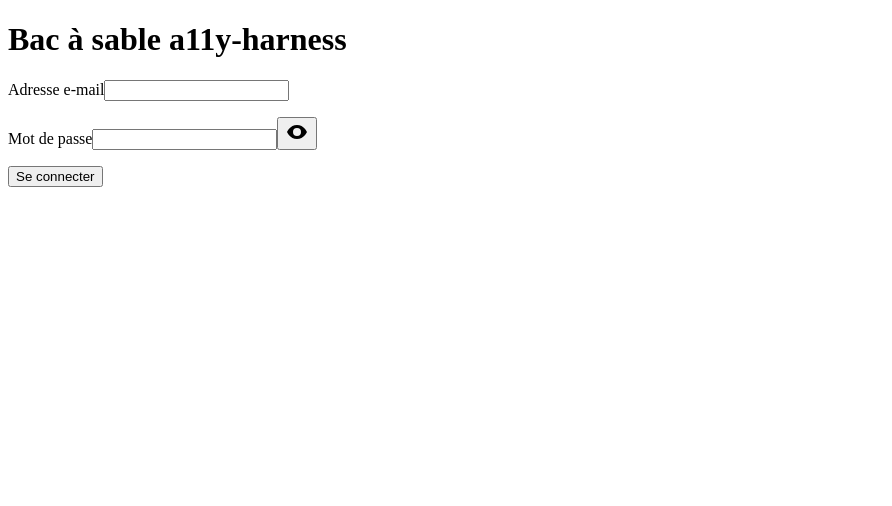
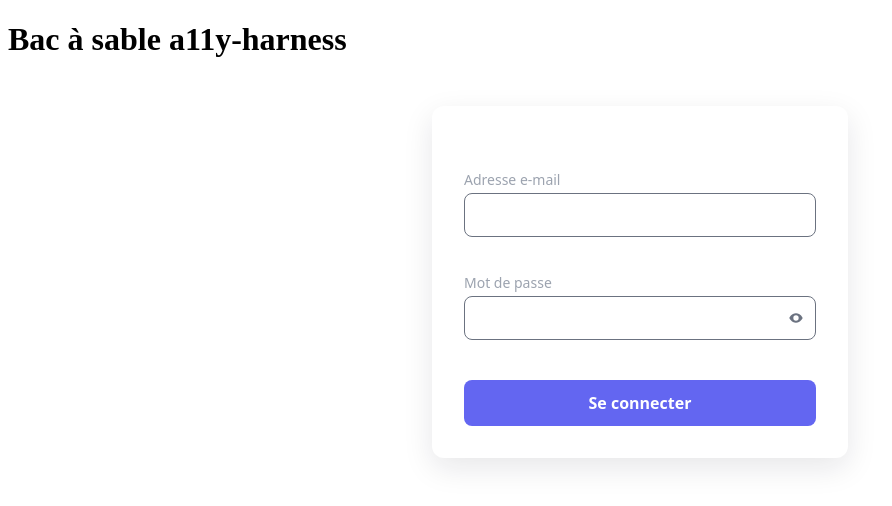
Before and after one commit to Yoann-Fortin/a11y-harness, a React (Vite) app in the folder playground/: page / in a window 1280 px wide. Shown: the top 506 px of the page, without its empty margins (0-892 px from the left). Built offline with nearby package versions, Linux system fonts and the light colour scheme.

Commit message:
style(playground): give the login form the stylesheet of its design

```diff
--- /dev/null
+++ b/playground/src/login-form/LoginForm.css
@@ -0,0 +1,91 @@
+form {
+  display: grid;
+  grid-template-columns: 1fr auto;
+  max-width: 22rem;
+  margin: 48px auto;
+  padding: 32px;
+  font-family: system-ui, sans-serif;
+  font-size: 16px;
+  color: #111827;
+  background: #ffffff;
+  border-radius: 12px;
+  box-shadow: 0 10px 30px rgb(17 24 39 / 10%);
+}
+
+form > * {
+  grid-column: 1 / -1;
+}
+
+form label {
+  margin-top: 12px;
+  margin-bottom: 4px;
+  font-size: 0.875rem;
+  font-weight: 500;
+  color: #9ca3af;
+}
+
+form input {
+  padding: 10px 12px;
+  font: inherit;
+  color: inherit;
+  border: 1px solid #6b7280;
+  border-radius: 8px;
+}
+
+form input:focus {
+  outline: none;
+  border-color: #6366f1;
+}
+
+form input[name="password"] {
+  grid-column: 1;
+}
+
+form button[aria-pressed] {
+  grid-column: 2;
+  align-self: center;
+  margin-left: -28px;
+  padding: 0;
+  color: #6b7280;
+  background: none;
+  border: 0;
+  cursor: pointer;
+}
+
+form button[aria-pressed] svg {
+  display: block;
+  width: 16px;
+  height: 16px;
+}
+
+form button:focus {
+  outline: none;
+}
+
+form p {
+  min-height: 1.25rem;
+  margin: 4px 0 0;
+  font-size: 0.875rem;
+  color: #f87171;
+}
+
+form p[role="alert"] {
+  margin: 0;
+  font-weight: 600;
+}
+
+form button[type="submit"] {
+  margin-top: 16px;
+  padding: 12px 16px;
+  font: inherit;
+  font-weight: 600;
+  color: #ffffff;
+  background: #6366f1;
+  border: 0;
+  border-radius: 8px;
+  cursor: pointer;
+}
+
+form button[type="submit"]:hover {
+  background: #4f46e5;
+}
--- a/playground/src/login-form/LoginForm.tsx
+++ b/playground/src/login-form/LoginForm.tsx
@@ -1,6 +1,7 @@
 import { type SubmitEvent, useId, useState } from 'react'
 import { flushSync } from 'react-dom'
 import { PasswordVisibilityToggle } from './PasswordVisibilityToggle'
+import './LoginForm.css'
 
 const EMAIL_FIELD_NAME = 'email'
 const EMAIL_LABEL = 'Adresse e-mail'
```
Also changed, not shown: 1 other file (tests, documents, lock files or other folders).
